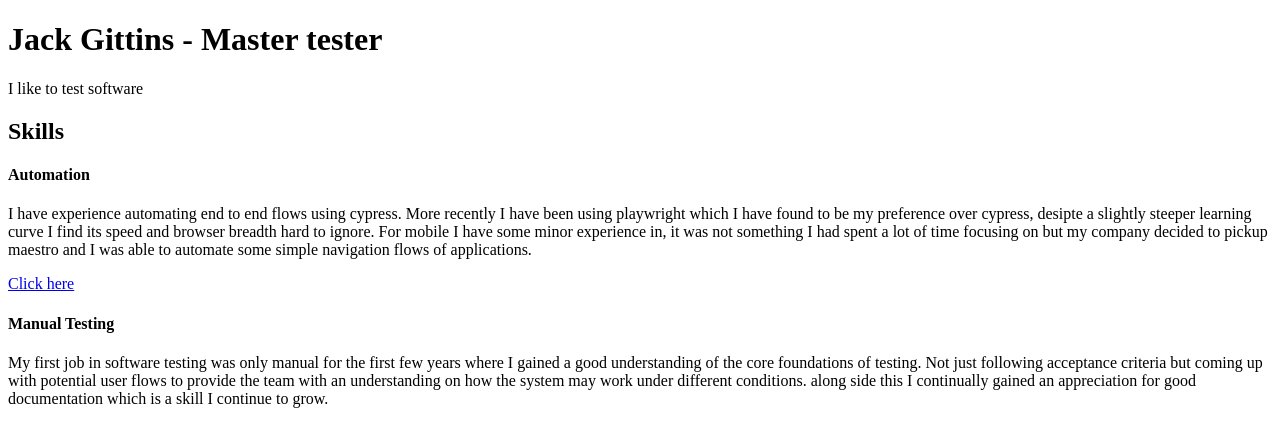
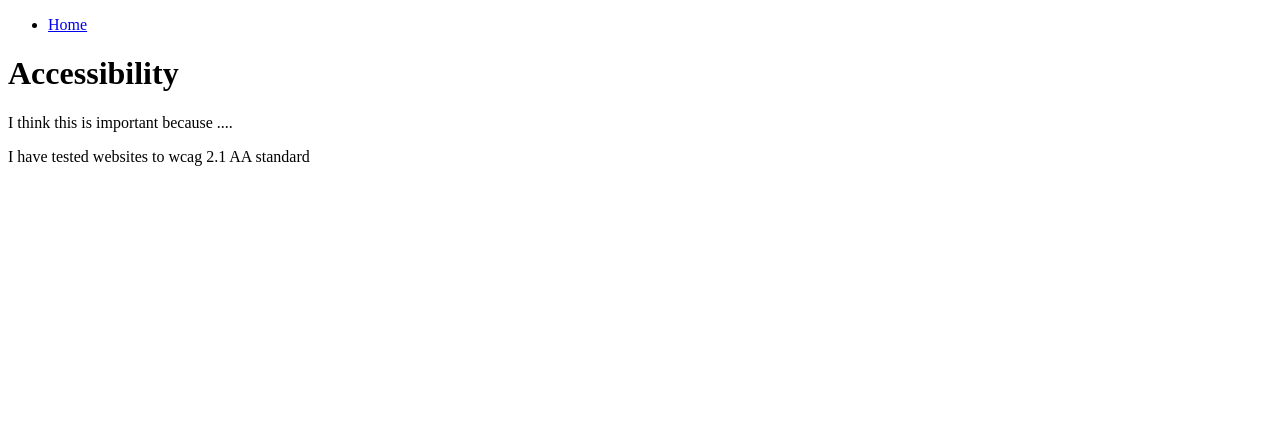
Before and after one commit to jgitts94/jgitts94, a plain HTML site: page page.html in a window 1280 px wide. Drawn offline with Linux system fonts and the light colour scheme.

Commit message:
update other page

```diff
--- a/page.html
+++ b/page.html
@@ -1,28 +1,23 @@
 <!DOCTYPE html>
 <html>
  <head>
-   <title>Jack Gittins Portfolio</title>
+   <title>Skills</title>
  </head>
  <body>
+    <nav>
+        <ul>
+          <li><a href=”index.html”>Home</a></li>
+        </ul>
+      </nav>
    <div class=”container”>
-     <div class=”blurb”>
-       <h1>Jack Gittins - Master tester</h1>
-       <p>I like to test software</a></p>
+     <div class=”paragraph”>
+       <h1>Accessibility</h1>
+       <p>I think this is important because ....</p>
+       <p>I have tested websites to wcag 2.1 AA standard</p>
      </div>
    </div>
-   <div class=”container”>
-    <div class=skills-paragraph>
-      <h2>Skills</h2>
-      <h4>Automation</h4>
-      <p>I have experience automating end to end flows using cypress. More recently I have been using playwright which I have found to be my preference over cypress, desipte a slightly steeper learning curve I find its speed and browser breadth hard to ignore. For mobile I have some minor experience in, it was not something I had spent a lot of time focusing on but my company decided to pickup maestro and I was able to automate some simple navigation flows of applications.</a></p>
-      <a href="page.html"> Click here</a>
-      <h4>Manual Testing</h4>
-      <p>My first job in software testing was only manual for the first few years where I gained a good understanding of the core foundations of testing. Not just following acceptance criteria but coming up with potential user flows to provide the team with an understanding on how the system may work under different conditions. along side this I continually gained an appreciation for good documentation which is a skill I continue to grow.</a></p>
-    </div>
-  </div>
    <footer>
    <ul>
-
    </ul>
    </footer>
  </body>
```
